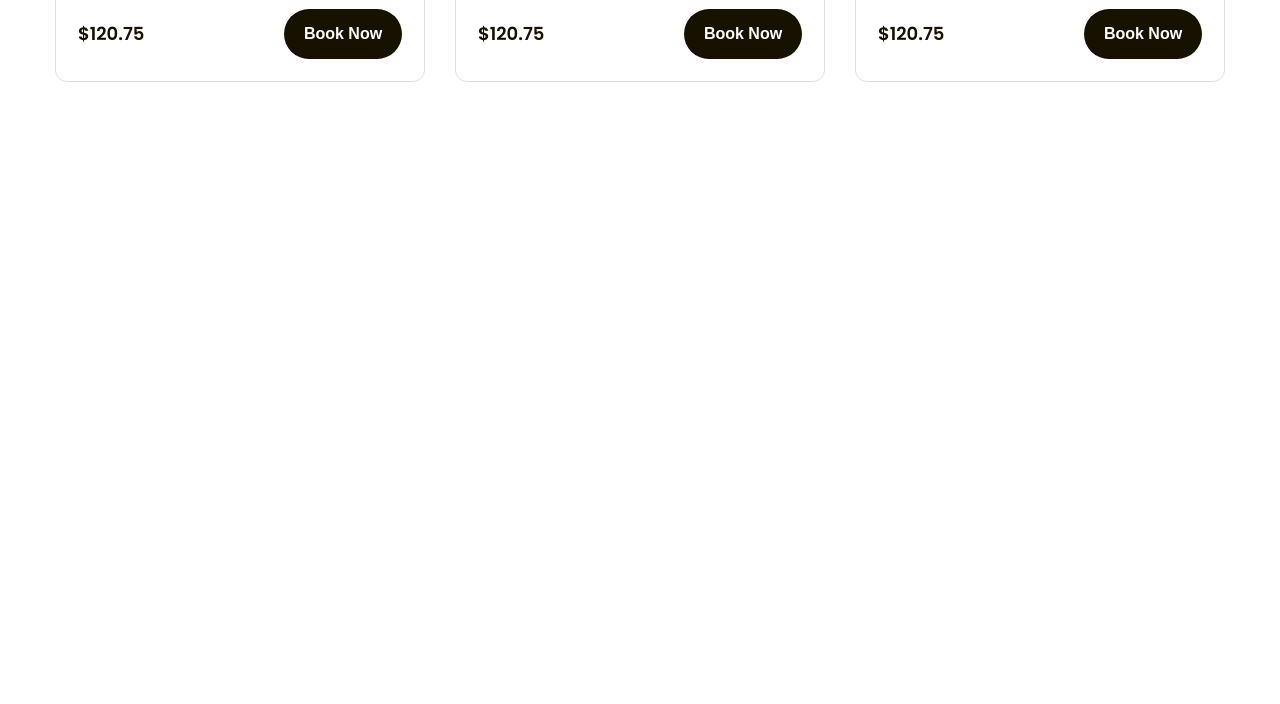
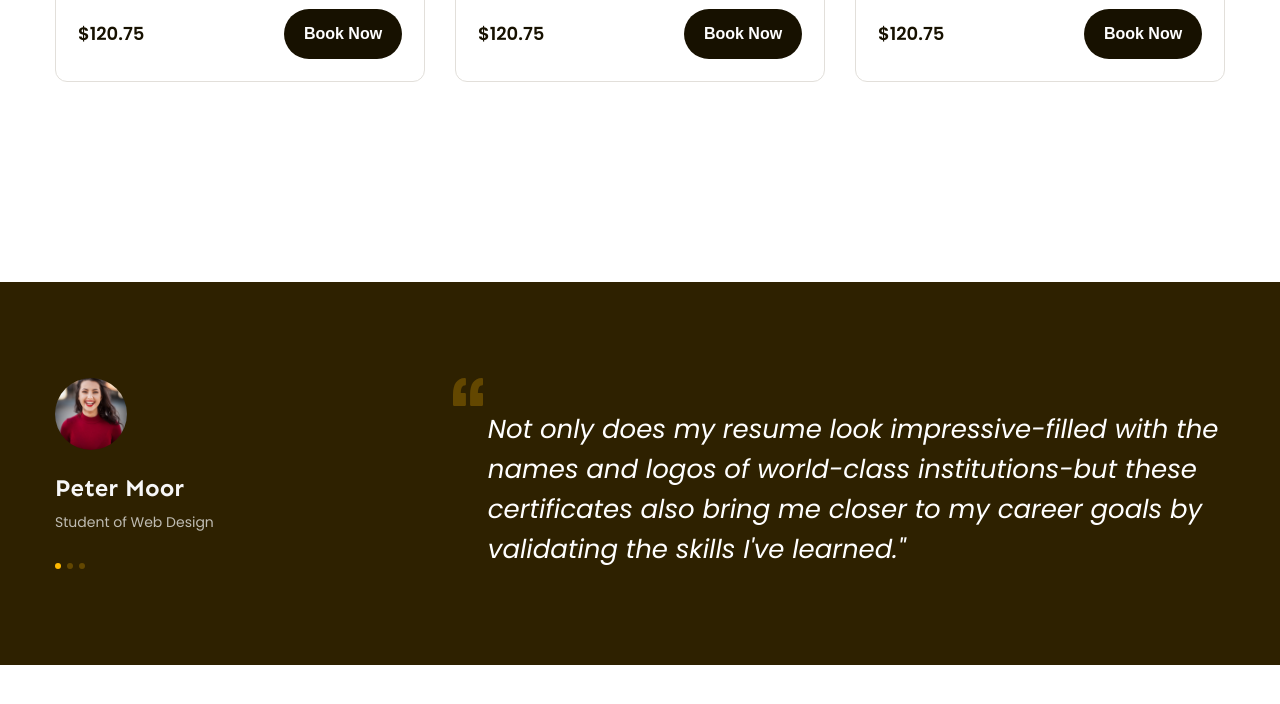
Before and after one commit to nghuuthang0705/Figma-to-HTML, a plain HTML site: page index.html in a window 1280 px wide. Shown: the part 1671-2375 px from the top of the page. Drawn offline with Linux system fonts and the light colour scheme.

Commit message:
update feedback

```diff
--- a/assets/css/style.css
+++ b/assets/css/style.css
@@ -418,3 +418,77 @@
 .popular .course-item .btn-book:hover {
     background: var(--primary-color);
 }
+
+/* ================= feedback ================= */
+.feedback {
+    margin-top: 135px;
+    padding: 96px 0;
+    background: #2e2100;
+}
+
+.feedback-list {
+    display: flex;
+    overflow: hidden;
+}
+
+.feedback-item {
+    width: 100%;
+    display: flex;
+    flex-shrink: 0;
+}
+
+.feedback-item .avatar {
+    width: 72px;
+    height: 72px;
+    border-radius: 50%;
+    object-fit: cover;
+}
+
+.feedback-item .info .member-name {
+    margin-top: 18px;
+    color: #f7f7f7;
+    font-family: var(--font-heading);
+    font-size: 2.4rem;
+    font-weight: 700;
+    line-height: 1.42;
+}
+
+.feedback-item .info .desc {
+    margin-top: 4px;
+    color: #bfbcb2;
+    font-size: 1.4rem;
+    font-weight: 400;
+    line-height: 1.86;
+}
+
+.feedback-item .dots {
+    display: flex;
+    margin-top: 28px;
+    gap: 6px;
+    cursor: pointer;
+}
+
+.feedback-item .dot {
+    height: 6px;
+    width: 6px;
+    border-radius: 50%;
+    background: #634700;
+}
+
+.feedback-item .dot.active {
+    background: var(--primary-color);
+    cursor: default;
+}
+
+.feedback-item .content {
+    width: 66%;
+    margin-left: auto;
+}
+
+.feedback-item blockquote {
+    color: #fff;
+    font-size: 2.6rem;
+    font-style: italic;
+    line-height: 1.54;
+    margin-left: 35px;
+}
--- a/index.html
+++ b/index.html
@@ -214,6 +214,92 @@
                 </div>
             </div>
         </div>
+
+        <!-- feedback -->
+        <div class="feedback">
+            <div class="main-content">
+                <div class="feedback-list">
+
+                    <!-- item 1 -->
+                    <div class="feedback-item">
+                        <!-- khối bên trái -->
+                        <div class="info">
+                            <img src="./assets/img/ava1.jpg" alt="Peter Moor" class="avatar">
+                            <p class="member-name">Peter Moor</p>
+                            <p class="desc">Student of Web Design</p>
+                            <div class="dots">
+                                <span class="dot active"></span>
+                                <span class="dot"></span>
+                                <span class="dot"></span>
+                            </div>
+                        </div>
+
+                        <!-- khối bên phải -->
+                        <div class="content">
+                            <img src="./assets/icon/open-quote.svg" alt="" class="open-quote">
+                            <blockquote>
+                                Not only does my resume look impressive-filled with the
+                                names and logos of world-class institutions-but these
+                                certificates also bring me closer to my career goals by
+                                validating the skills I've learned."
+                            </blockquote>
+                        </div>
+                    </div>
+
+                    <!-- item 2 -->
+                    <div class="feedback-item">
+                        <!-- khối bên trái -->
+                        <div class="info">
+                            <img src="./assets/img/ava2.jpg" alt="Peter Moor" class="avatar">
+                            <p class="member-name">Peter Moor</p>
+                            <p class="desc">Student of Web Design</p>
+                            <div class="dots">
+                                <span class="dot"></span>
+                                <span class="dot active"></span>
+                                <span class="dot"></span>
+                            </div>
+                        </div>
+
+                        <!-- khối bên phải -->
+                        <div class="content">
+                            <img src="./assets/icon/open-quote.svg" alt="" class="open-quote">
+                            <blockquote>
+                                Not only does my resume look impressive-filled with the
+                                names and logos of world-class institutions-but these
+                                certificates also bring me closer to my career goals by
+                                validating the skills I've learned."
+                            </blockquote>
+                        </div>
+                    </div>
+
+                    <!-- item 3 -->
+                    <div class="feedback-item">
+                        <!-- khối bên trái -->
+                        <div class="info">
+                            <img src="./assets/img/ava3.jpg" alt="Peter Moor" class="avatar">
+                            <p class="member-name">Peter Moor</p>
+                            <p class="desc">Student of Web Design</p>
+                            <div class="dots">
+                                <span class="dot"></span>
+                                <span class="dot"></span>
+                                <span class="dot active"></span>
+                            </div>
+                        </div>
+
+                        <!-- khối bên phải -->
+                        <div class="content">
+                            <img src="./assets/icon/open-quote.svg" alt="" class="open-quote">
+                            <blockquote>
+                                Not only does my resume look impressive-filled with the
+                                names and logos of world-class institutions-but these
+                                certificates also bring me closer to my career goals by
+                                validating the skills I've learned."
+                            </blockquote>
+                        </div>
+                    </div>
+                </div>
+            </div>
+        </div>
     </main>
 
 </body>
```
